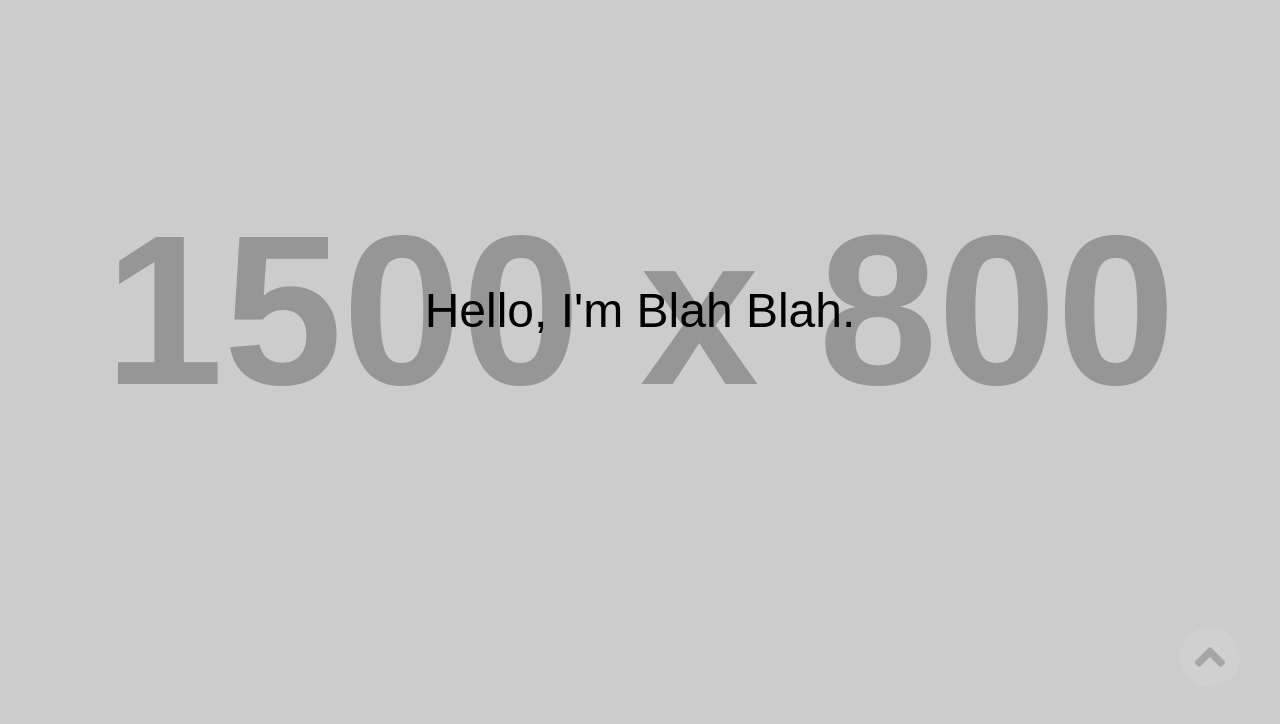
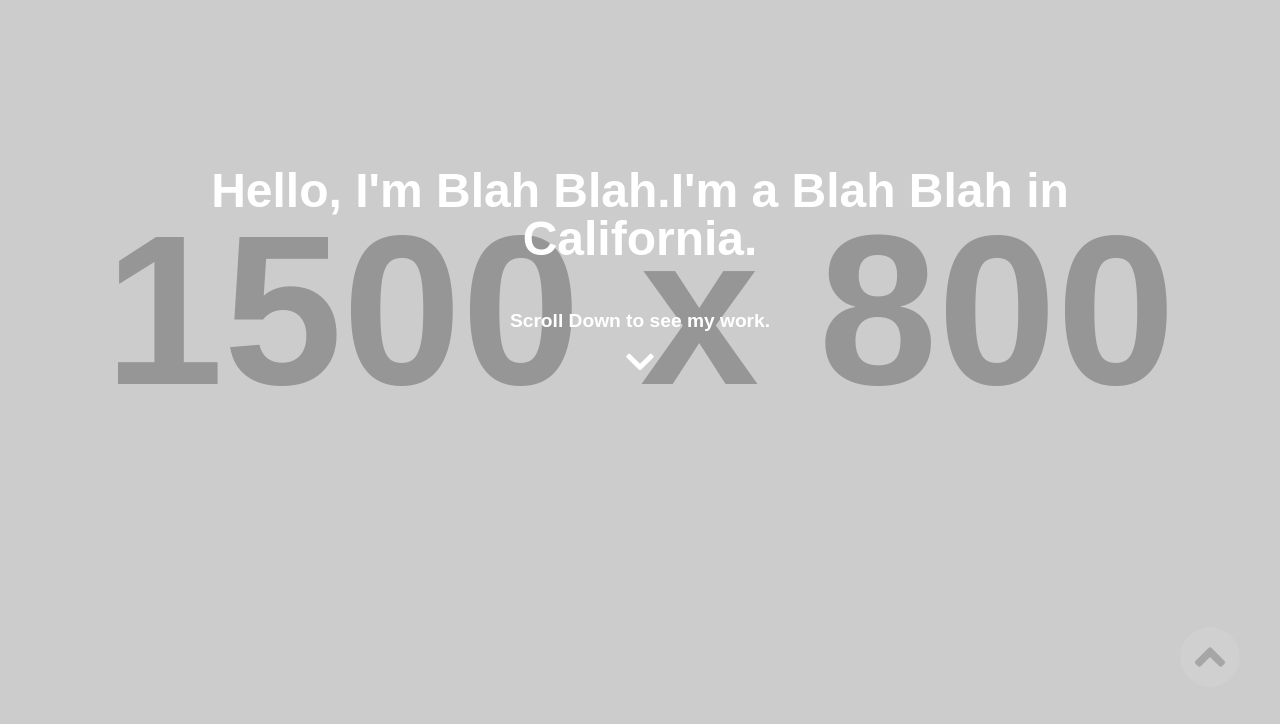
Before and after one commit to castlemaninc/layout-1, a plain HTML site: page index.html in a window 1280 px wide. Shown: the part 73-797 px from the top of the page. Drawn offline with Linux system fonts and the light colour scheme; placeholder pictures from the web are drawn by us.

Commit message:
adding text and link for down scroll

```diff
--- a/css/style.css
+++ b/css/style.css
@@ -75,12 +75,17 @@ h6 { font-size: .75em; }
 	height: 100vh;
 }
 
+.hero-text-wrapper {
+	position: fixed;
+	margin-top: calc(.30 * (100vh));
+	width: 100%;
+	padding-left: 10%;
+	padding-right: 10%;
+}
+
 .hero-text {
-	position: fixed;
-	margin-top: calc(.45 * (100vh));
-	color: black;
-	width: 100%;
 	text-align: center;
+	font-weight: 700;
 }
 
 .portfolio-wrap {
--- a/index.html
+++ b/index.html
@@ -59,7 +59,17 @@
 				</ul>
 			</div>
 		</header>
-		<div class="hero-text"><h1>Hello, I'm Blah Blah.</h1></div>
+		<div class="hero-text-wrapper">
+			<div class="hero-text">
+				<h1>Hello, I'm Blah Blah.I'm a Blah Blah in California.</h1>
+				<br>
+				<br>
+				<br>
+				<h4>Scroll Down to see my work.</h4>
+				<br>
+				<div><i class="fas fa-chevron-down fa-2x"></i></div>
+			</div>
+		</div>
 		<div class="hero"></div>
 		<div class="portfolio-wrap">
 			<div class="portfolio-content">
```
